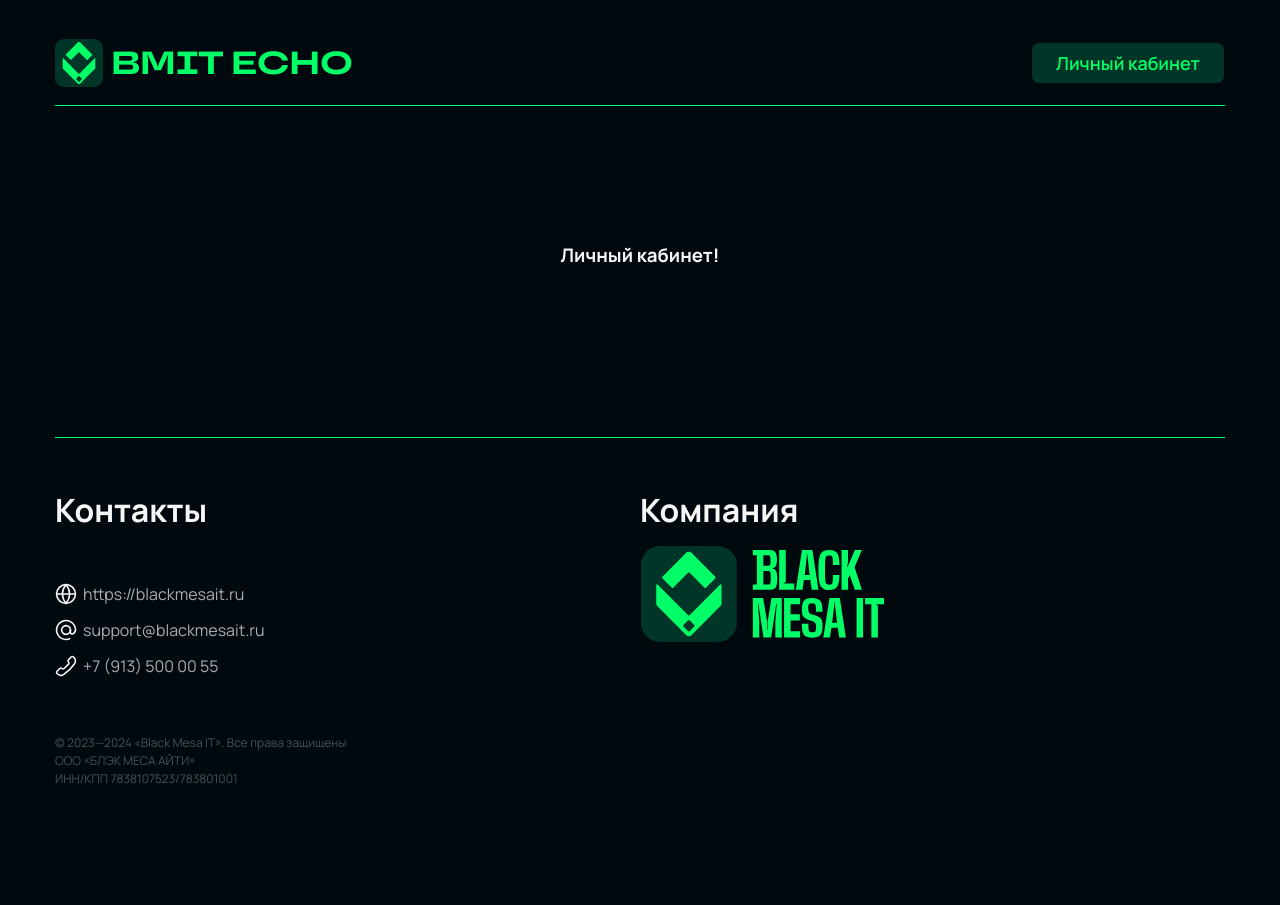
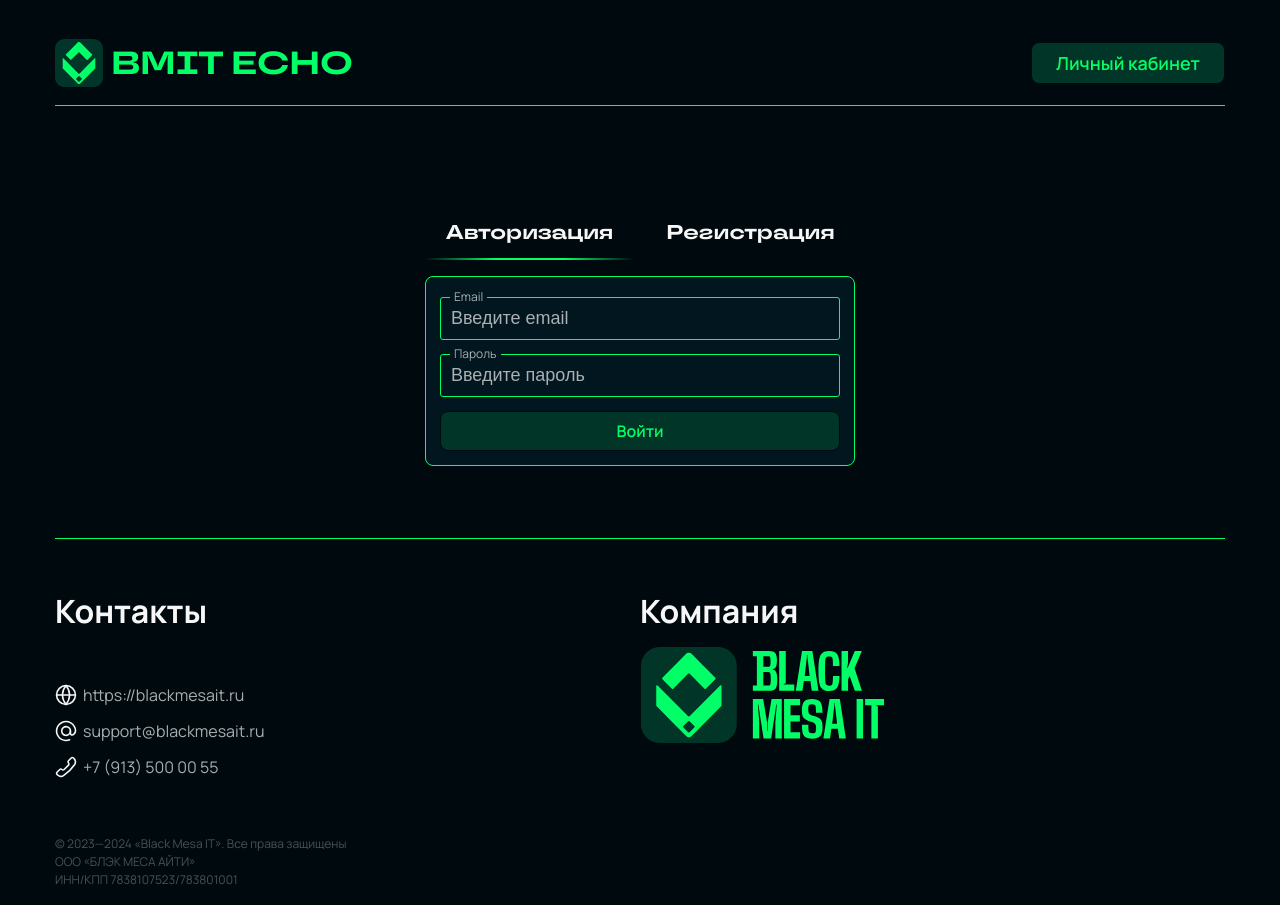
Before and after one commit to Rilpack/project-echo, a React (Vite) app: page /lk in a window 1280 px wide. Before the commit the page ends 804 px from the top, so only its background shows below. Built offline with nearby package versions, Linux system fonts and the light colour scheme.

Commit message:
Сверстал форму авторизации и регистрации. Сделал стилизацию формы.

```diff
--- /dev/null
+++ b/src/components/Buttons/ButtonTabs/ButtonTabs.module.scss
@@ -0,0 +1,50 @@
+@import '@/assets/styles/_variables';
+@import '@/assets/styles/containers';
+@import '@/assets/styles/elements';
+@import '@/assets/styles/texts';
+
+.tabs_container {
+  display: flex;
+  align-items: center;
+  justify-content: center;
+  flex-direction: row;
+  gap: 12px;
+  width: 100%;
+  margin-bottom: 8px;
+}
+
+.wrapper_button {
+  display: flex;
+  align-items: center;
+  justify-content: center;
+  flex-direction: column;
+  width: 100%;
+  gap: 4px;
+}
+
+.buttonTab_default,
+.buttonTab_active {
+  font-family: 'TravelsNext', sans-serif;
+  font-size: 20px;
+  font-weight: 600;
+  background-color: $btn-default;
+  color: $btn-default-text;
+  padding: 12px;
+  width: 100%;
+  transition: 0.1s linear;
+  cursor: pointer;
+  user-select: none;
+
+  border-top: #000a0e;
+  border-left: #000a0e;
+  border-right: #000a0e;
+  border-image: linear-gradient(to right, #000a0e, #000a0e, #000a0e, #000a0e) 47% 0%;
+}
+
+.buttonTab_active {
+  border-image: linear-gradient(to right, #000a0e, #03ff67, #03ff67, #000a0e) 47% 0%;
+}
+
+.buttonTab_default:hover {
+  color: $btn-default-hover;
+}
--- /dev/null
+++ b/src/components/Buttons/ButtonTabs/ButtonTabs.tsx
@@ -0,0 +1,23 @@
+import styles from './ButtonTabs.module.scss'
+
+interface IButtonTabs {
+  form: "auth" | "reg",
+  setForm: (form: "auth" | "reg") => void
+}
+
+export const ButtonTabs = ({ form, setForm }: IButtonTabs) => {
+  return (
+    <div className={styles.tabs_container}>
+      <div className={styles.wrapper_button}>
+        <button onClick={() => setForm("auth")} className={form === 'auth' ? styles.buttonTab_active : styles.buttonTab_default}>
+          Авторизация
+        </button>
+      </div>
+      <div className={styles.wrapper_button}>
+        <button onClick={() => setForm("reg")} className={form === 'reg' ? styles.buttonTab_active : styles.buttonTab_default}>
+          Регистрация
+        </button>
+      </div>
+    </div>
+  )
+}
--- /dev/null
+++ b/src/components/Forms/AuthForm/AuthForm.module.scss
@@ -0,0 +1,53 @@
+@import '@/assets/styles/_variables';
+@import '@/assets/styles/containers';
+@import '@/assets/styles/elements';
+@import '@/assets/styles/texts';
+
+.auth_form_container {
+  @include container_window_or_form_column;
+  width: 400px;
+}
+
+.element_container {
+  position: relative;
+  width: 100%;
+  margin-top: 6px;
+}
+
+.element_label {
+  position: absolute;
+  top: -9px;
+  left: 10px;
+  background-color: $form-background;
+  padding-inline: 4px;
+  color: $input-placeholder-color;
+  font-size: 12px;
+
+  user-select: none;
+}
+
+.input_style {
+  @include input;
+  width: 100%;
+  background-color: $form-background;
+  padding: 10px 10px 10px 10px;
+}
+
+.input_style::placeholder {
+  color: $input-placeholder-color;
+}
+
+.button_style {
+  @include button;
+  font-size: 16px;
+  font-weight: 600;
+  width: 100%;
+  margin-top: 6px;
+}
+
+.button_accept_style {
+  @include button-accept;
+  font-size: 18px;
+  font-weight: 600;
+  width: 100%;
+}
--- /dev/null
+++ b/src/components/Forms/AuthForm/AuthForm.tsx
@@ -0,0 +1,27 @@
+import styles from './AuthForm.module.scss'
+
+export const AuthForm = () => {
+  return (
+    <div className={styles.auth_form_container}>
+      <div className={styles.element_container}>
+        <label htmlFor="AuthLogin" className={styles.element_label}>Email</label>
+        <input
+          className={styles.input_style}
+          type="email"
+          id="AuthLogin"
+          placeholder='Введите email'
+        />
+      </div>
+      <div className={styles.element_container}>
+        <label htmlFor="AuthPassword" className={styles.element_label}>Пароль</label>
+        <input
+          className={styles.input_style}
+          type="password"
+          id="AuthPassword"
+          placeholder='Введите пароль'
+        />
+      </div>
+      <button className={styles.button_style}>Войти</button>
+    </div>
+  )
+}
--- /dev/null
+++ b/src/components/Forms/RegForm/RegForm.module.scss
@@ -0,0 +1,53 @@
+@import '@/assets/styles/_variables';
+@import '@/assets/styles/containers';
+@import '@/assets/styles/elements';
+@import '@/assets/styles/texts';
+
+.reg_form_container {
+  @include container_window_or_form_column;
+  width: 400px;
+}
+
+.element_container {
+  position: relative;
+  width: 100%;
+  margin-top: 6px;
+}
+
+.element_label {
+  position: absolute;
+  top: -9px;
+  left: 10px;
+  background-color: $form-background;
+  padding-inline: 4px;
+  color: $input-placeholder-color;
+  font-size: 12px;
+
+  user-select: none;
+}
+
+.input_style {
+  @include input;
+  width: 100%;
+  background-color: $form-background;
+  padding: 10px 10px 10px 10px;
+}
+
+.input_style::placeholder {
+  color: $input-placeholder-color;
+}
+
+.button_style {
+  @include button;
+  font-size: 16px;
+  font-weight: 600;
+  width: 100%;
+  margin-top: 6px;
+}
+
+.button_accept_style {
+  @include button-accept;
+  font-size: 18px;
+  font-weight: 600;
+  width: 100%;
+}
--- /dev/null
+++ b/src/components/Forms/RegForm/RegForm.tsx
@@ -0,0 +1,18 @@
+import styles from './RegForm.module.scss'
+
+export const RegForm = () => {
+  return (
+    <div className={styles.reg_form_container}>
+      <div className={styles.element_container}>
+        <label htmlFor="AuthLogin" className={styles.element_label}>Email</label>
+        <input
+          className={styles.input_style}
+          type="email"
+          id="AuthLogin"
+          placeholder='Введите email'
+        />
+      </div>
+      <button className={styles.button_style}>Зарегистрироваться</button>
+    </div>
+  )
+}
--- a/src/pages/Lk/Lk.module.scss
+++ b/src/pages/Lk/Lk.module.scss
@@ -2,3 +2,21 @@
 @import '@/assets/styles/containers';
 @import '@/assets/styles/elements';
 @import '@/assets/styles/texts';
+
+.lk_container {
+  display: flex;
+  align-items: center;
+  justify-content: flex-start;
+  flex-direction: column;
+  gap: 8px;
+  height: 300px;
+  padding-top: 100px;
+}
+
+.wrapper_forms {
+  display: flex;
+  align-items: center;
+  justify-content: center;
+  flex-direction: row;
+  gap: 8px;
+}
--- a/src/pages/Lk/Lk.tsx
+++ b/src/pages/Lk/Lk.tsx
@@ -1,9 +1,24 @@
+import { useState } from 'react'
 import styles from './Lk.module.scss'
+import { AuthForm } from '../../components/Forms/AuthForm/AuthForm'
+import { RegForm } from '../../components/Forms/RegForm/RegForm'
+import { ButtonTabs } from '../../components/Buttons/ButtonTabs/ButtonTabs'
 
 export const Lk = () => {
+  const [form, setForm] = useState<"auth" | "reg">("auth");
+
   return (
     <div className={styles.block_page_container}>
-      <h3>Личный кабинет!</h3>
+      <div className={styles.lk_container}>
+        <ButtonTabs form={form} setForm={setForm} />
+        <div className={styles.wrapper_forms}>
+          {
+            form === 'auth'
+              ? <AuthForm />
+              : <RegForm />
+          }
+        </div>
+      </div>
     </div>
   )
 }
```
